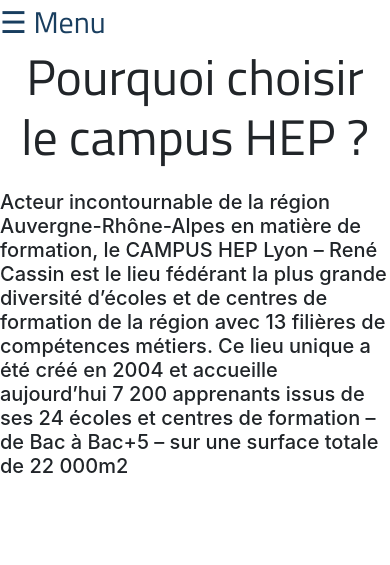
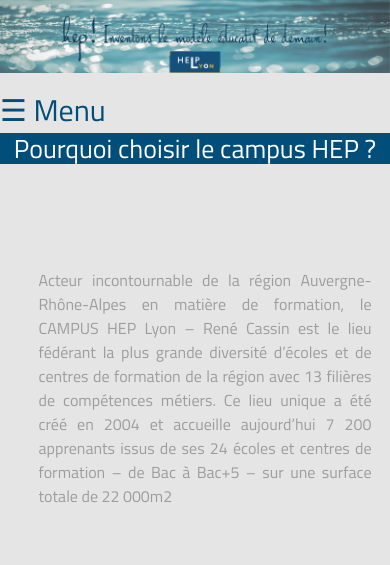
Before and after one commit to florann/WorkShop, a PHP site: page /richesse.php in a window 390 px wide. Shown: the top 565 px of the page. Run offline with PHP 8.4, Linux system fonts and the light colour scheme; some libraries are stand-ins or nearby versions.

Commit message:
Add files via upload

```diff
--- a/Include/slide.php
+++ b/Include/slide.php
@@ -2,9 +2,6 @@
 <meta charset="utf-8" name="viewport" content="width=device-width, initial-scale=1">
 
 <style>
-
-
-
     @font-face {
     font-family: "titillium-web";
 	src: url('./police/titillium-web.ttf');
@@ -54,108 +51,27 @@
     font-size:auto ;
     margin-left: 15%;
 }
-#MenuPc
-{
 
-display: none;
-
-}
-
-#logoAc
-{
-
-padding-top:80px;
-
-}
 
 @media screen and (max-height: 450px) {
 
   .sidenav {padding-top: 15px;}
   .sidenav a {font-size: 18px;}
 }
-
-@media only screen and (min-width: 768px) {
-
-#truc
-{
-
-text-align: left;
-
-}
-
-    .sidenav {
-        display: none;
-    }
-    .menus {
-        display: none;
-    }
-
-#MenuPc
-{
-
-display:inline ;
-
-}
-
-ul {
-  font-family: "titillium-web", serif;
-    list-style-type: none;
-    margin: 0;
-    padding: 0;
-    overflow: hidden;
-    background-color: #333;
-}
-
-li {
-    float: left;
-}
-
-li a {
-    display: block;
-    color: white;
-    text-align: center;
-    padding: 14px 16px;
-    text-decoration: none;
-}
-
-li a:hover:not(.active) {
-    background-color: #111;
-}
-
-.active {
-    background-color: #004e79;
-}
-
-
-}
-
 </style>
 
 
-<!-- Menu téléphone -->
 <div id="mySidenav" class="sidenav">
 
   <a href="javascript:void(0)" class="closebtn" onclick="closeNav()">&times;</a>
-  <img id="logoAc" src="Include/images/logo-help-long.png" alt="logo-help"  style="margin-left:5%; margin-right:25%; width: auto; height: auto; max-width: 70%; max-height: 70%">
+  <img src="Include/images/logo-help-long.png" alt="logo-help"  style="margin-left:5%; margin-right:25%; width: auto; height: auto; max-width: 70%; max-height: 70%">
   <a href="PageAccueil.php">Accueil</a>
-  <a href="PageEtu.php">Etudiant</a>
+  <a href="PageEtudiant.php">Etudiant</a>
   <a href="pagePro.php">professionnel</a>
   <a href="http://www.hep-education.com/contact/">Contact</a>
 </div>
 
 <span style="cursor:pointer" class="menus" onclick="openNav()">&#9776; Menu</span>
-<!-- Menu téléphone -->
-
-<!-- Menu Pc -->
-<div id="MenuPc">
-<ul>
-  <li><a class="active" href="PageAccueil.php">Accueil</a></li>
-  <li><a href="PageEtu.php">Etudiant</a></li>
-  <li><a href="pagePro.php">Professionel</a></li>
-  <li><a id="truc" href="http://www.hep-education.com/contact/">Contact</a></li>
-</ul>
-<!-- Menu Pc -->
-</div>
 
 <script>
 function openNav() {
--- a/richesse.php
+++ b/richesse.php
@@ -1,21 +1,28 @@
+<?php
+include('./Include/bootstrap.php');
+?>
 <!DOCTYPE html>
 <html>
 
     <head>
+	<meta charset="utf-8" />
+    <link rel="stylesheet" href="Include/style.css" />
 	<link rel="stylesheet" href="https://maxcdn.bootstrapcdn.com/bootstrap/4.0.0/css/bootstrap.min.css" integrity="sha384-Gn5384xqQ1aoWXA+058RXPxPg6fy4IWvTNh0E263XmFcJlSAwiGgFAW/dAiS6JXm" crossorigin="anonymous">
-
 	<script src="https://cdnjs.cloudflare.com/ajax/libs/popper.js/1.12.9/umd/popper.min.js" integrity="sha384-ApNbgh9B+Y1QKtv3Rn7W3mgPxhU9K/ScQsAP7hUibX39j7fakFPskvXusvfa0b4Q" crossorigin="anonymous"></script>
     <script src="https://maxcdn.bootstrapcdn.com/bootstrap/4.0.0/js/bootstrap.min.js" integrity="sha384-JZR6Spejh4U02d8jOt6vLEHfe/JQGiRRSQQxSfFWpi1MquVdAyjUar5+76PVCmYl" crossorigin="anonymous"></script>
-
-
     <link rel="stylesheet" type="text/css">
+	<a href="PageAccueil.php"><img class="img-responsive" src="Include/images/banniere.png" alt="logo-help"  style="widht:100%";></a>
+    </br>
     <?php
-		include("slide.php");
+    include("Include/Slide.php");
     ?>
-
 	<title>Richesse</title>
 
 	<style>
+
+body{
+	background-color: #e5e5e5;
+}
 
 @font-face {
 
@@ -23,6 +30,24 @@
 
 	src: url('police/titillium-web.ttf');
 
+}
+
+p{
+	font-size:16px;
+}
+
+.container {
+    display: block;
+    position: relative;
+    padding-left: 35px;
+    margin-bottom: 12px;
+    cursor: pointer;
+    font-size: 22px;
+    -webkit-user-select: none;
+    -moz-user-select: none;
+    -ms-user-select: none;
+    user-select: none;
+    font-family: "titillium-web",serif;
 }
 
 .titre {
@@ -33,11 +58,13 @@
 	src: url('police/titillium-web.ttf');
 }
 
-.container p {
-	font-family: "titillium-web";
+a {
+	color:white;
+}
+a:hover {
+	color:white;
+}
 
-	src: url('police/titillium-web.ttf');
-}
 
 .image {
 	opacity: 1;
@@ -116,36 +140,44 @@
 	visibility:visible;
 	}
 
+H1
+{
+	text-align: center;
+font-size: 26px;
+font-family: "titillium-web",serif;
+color:#fff;
+background-color:#004e79;/*:#193e5f;*/
+
+}
+
 	</style>
 
 
 
 	</head>
     <body>
+	<H1>Pourquoi choisir le campus HEP ?</H1>
        <div class="container">
 			<div class="row">
 			 <div class="col col-lg-2 "></div>
-			<div class="col-md-auto">
-				<h1 class="titre">Pourquoi choisir le campus HEP ?</h1>
-			</div>
 <br> <br> <br>
-			<div class="hep">
+			<div id="cube">
 			<p>
-			<h5>Acteur incontournable de la région Auvergne-Rhône-Alpes en matière de formation, le CAMPUS HEP Lyon – René Cassin
+			Acteur incontournable de la région Auvergne-Rhône-Alpes en matière de formation, le CAMPUS HEP Lyon – René Cassin
 			est le lieu fédérant la plus grande diversité d’écoles et de centres de formation de la région avec 13 filières de compétences métiers.
 			Ce lieu unique a été créé en 2004 et accueille aujourd’hui 7 200 apprenants  issus de ses 24 écoles et centres de formation
-			– de Bac à Bac+5 – sur une surface totale de 22 000m2</h5>
+			– de Bac à Bac+5 – sur une surface totale de 22 000m2
 			</p>
 			</div>
 
 			<div class="col col-lg-2"></div>
 			</div>
-<br> <br> <br>
+<br> <br>
 		<div class="row">
 			<div class="col">
 				 <img src="images/INFOTHEQUE.jpg" alt="Generic placeholder image" class="image" style="border-radius:50%;width:300px" >
 					<div class="middle">
-						<button class="open1 btn btn-primary" >
+						<button class="open1 btn btn-primary btn-lg" >
 						INFOTHEQUE
 						</button>
 					</div>
@@ -374,8 +406,8 @@
 		<div class="col">
 			<img src="images/HEP.png" alt="Generic placeholder image" class="image" style="border-radius:50%;width:300px" >
 			<div class="middle">
-					<button class="open9 btn btn-primary" >
-					CAMPUS HEP
+					<button class="open9 btn btn-primary btn-lg" > <a href="http://www.hep-education.com/campus/lyon">
+					CAMPUS HEP </a>
 					</button>
 			</div>
 		</div>
```
Also changed, not shown: other parts of richesse.php (+15 -18 lines), Include/images/AMPHITHEATRE.jpg (added), Include/images/Amphi.jpg (added), Include/images/CAFETERIA.jpg (added), Include/images/CENTRE-ORIENTATION.jpg (added), Include/images/HEP.png (added), Include/images/INFOTHEQUE.jpg (added), Include/images/LEARNING-LAB.jpg (added), Include/images/MYDIL.jpg (added), Include/images/MyDil.png (added), Include/images/VIE-ASSOCIATIVE.jpg (added), Include/style.css (line endings or trailing spaces), 1 other file. Lines whose indentation alone changed are shown as unchanged.
